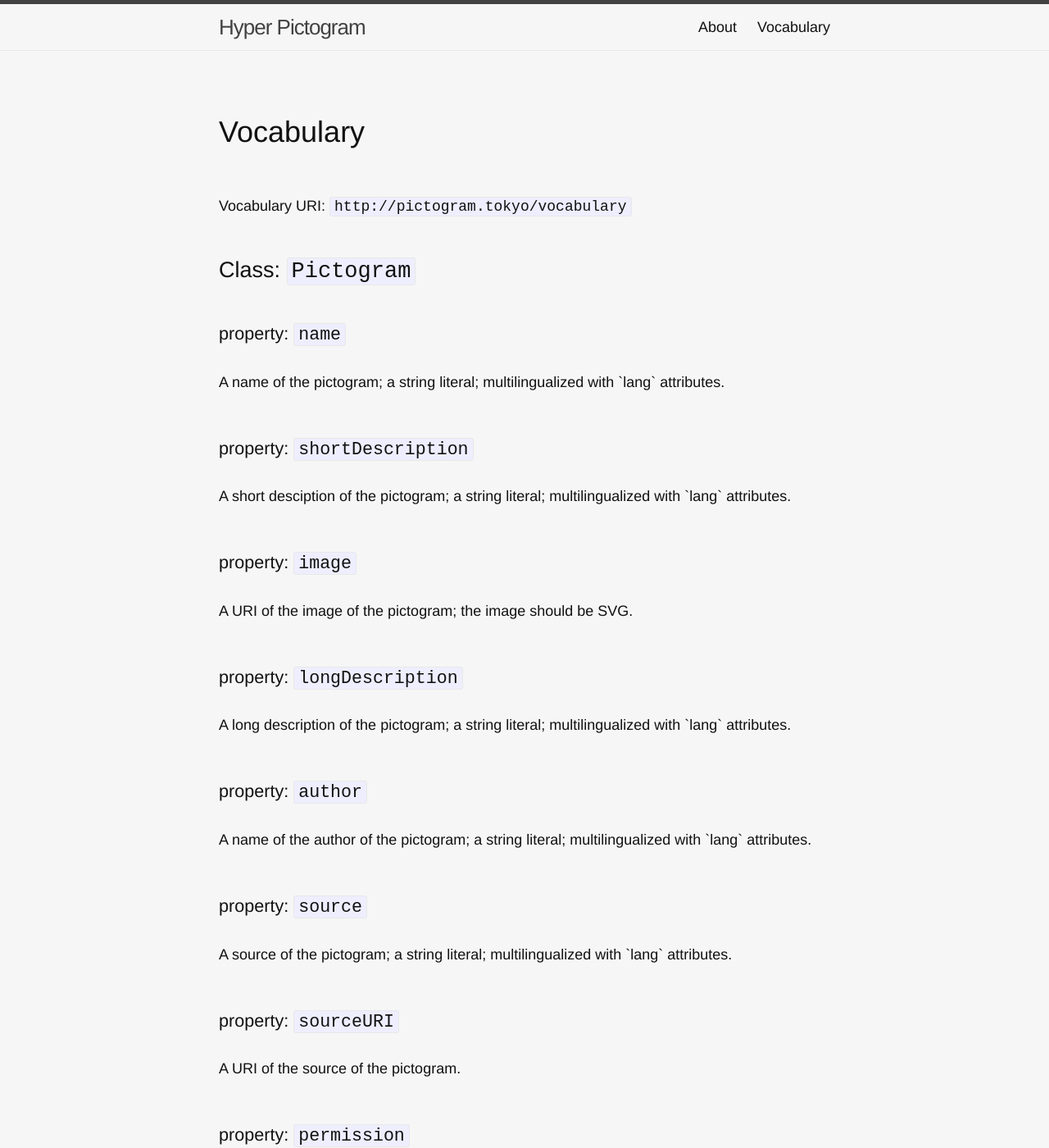
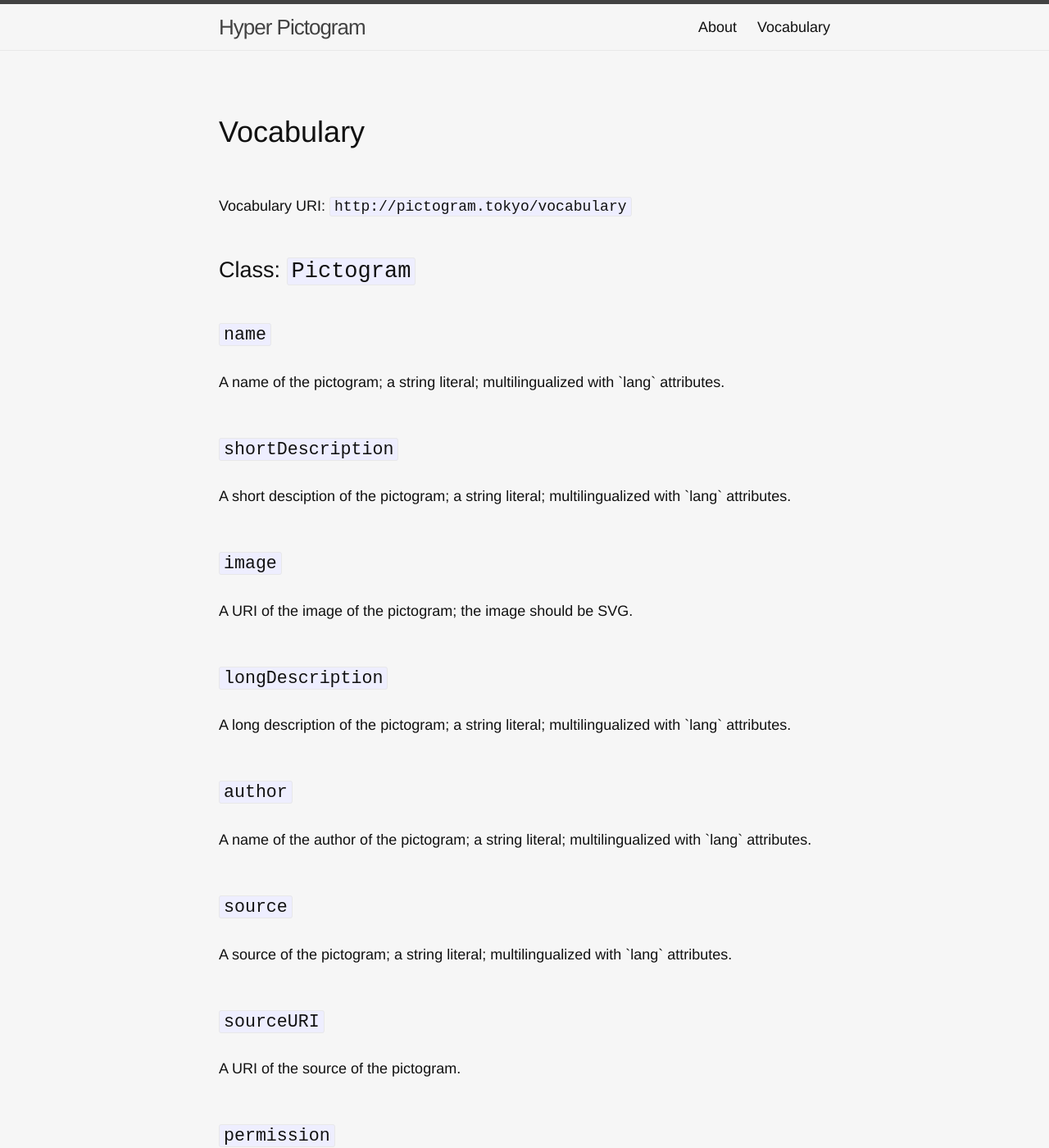
Before and after one commit to hyperpictogram/hyperpictogram.github.io, a Jekyll site: the page built from vocabulary.html, in a window 1280 px wide and 1400 px high. Shown: the whole window at 82% size. Built offline with Jekyll 4.4.1, drawn with Linux system fonts in a browser that asks for light colours.

Commit message:
add `id` attributes

```diff
--- a/vocabulary.html
+++ b/vocabulary.html
@@ -9,31 +9,31 @@
 
   <p>Vocabulary URI: <code>http://pictogram.tokyo/vocabulary</code></p>
 
-  <h2>Class: <code>Pictogram</code></h2>
+  <h2 id="Pictogram">Class: <code>Pictogram</code></h2>
 
   <dl class="vocabulary-definition">
-    <dt>property: <code>name</code></dt>
+    <dt id="name"><code>name</code></dt>
     <dd lang="en">A name of the pictogram; a string literal; multilingualized with `lang` attributes.</dd>
 
-    <dt>property: <code>shortDescription</code></dt>
+    <dt id="shortDescription"><code>shortDescription</code></dt>
     <dd lang="en">A short desciption of the pictogram; a string literal; multilingualized with `lang` attributes.</dd>
 
-    <dt>property: <code>image</code></dt>
+    <dt id="image"><code>image</code></dt>
     <dd lang="en">A URI of the image of the pictogram; the image should be SVG.</dd>
 
-    <dt>property: <code>longDescription</code></dt>
+    <dt id="longDescription"><code>longDescription</code></dt>
     <dd lang="en">A long description of the pictogram; a string literal; multilingualized with `lang` attributes.</dd>
 
-    <dt>property: <code>author</code></dt>
+    <dt id="author"><code>author</code></dt>
     <dd lang="en">A name of the author of the pictogram; a string literal; multilingualized with `lang` attributes.</dd>
 
-    <dt>property: <code>source</code></dt>
+    <dt id="source"><code>source</code></dt>
     <dd lang="en">A source of the pictogram; a string literal; multilingualized with `lang` attributes.</dd>
 
-    <dt>property: <code>sourceURI</code></dt>
+    <dt id="sourceURI"><code>sourceURI</code></dt>
     <dd lang="en">A URI of the source of the pictogram.</dd>
 
-    <dt>property: <code>permission</code></dt>
+    <dt id="permission"><code>permission</code></dt>
     <dd lang="en">A URI of the permission/license; Creative Commons, for instance.</dd>
   </dl>
 
```
